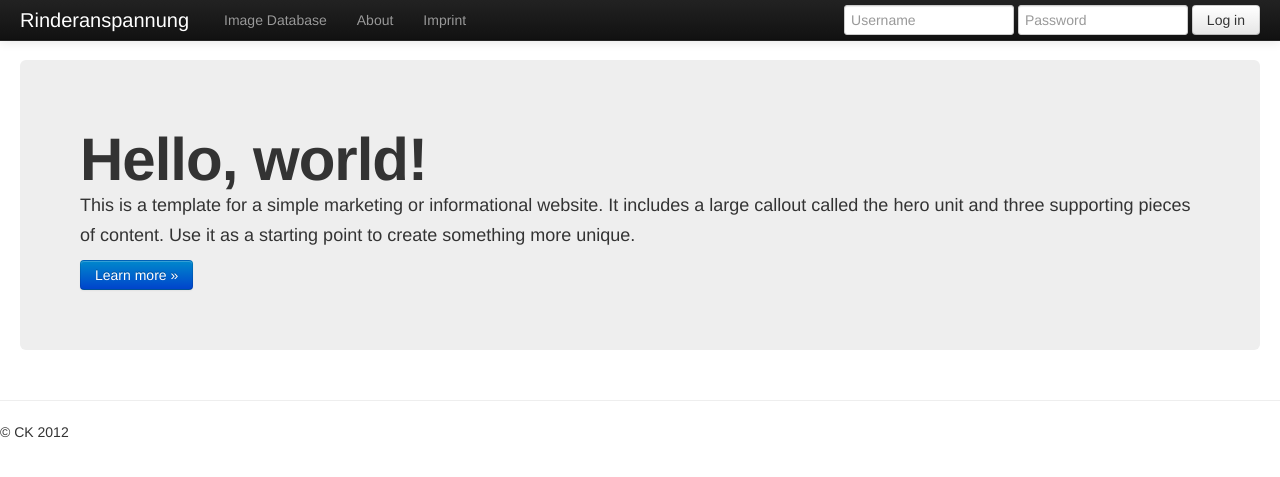
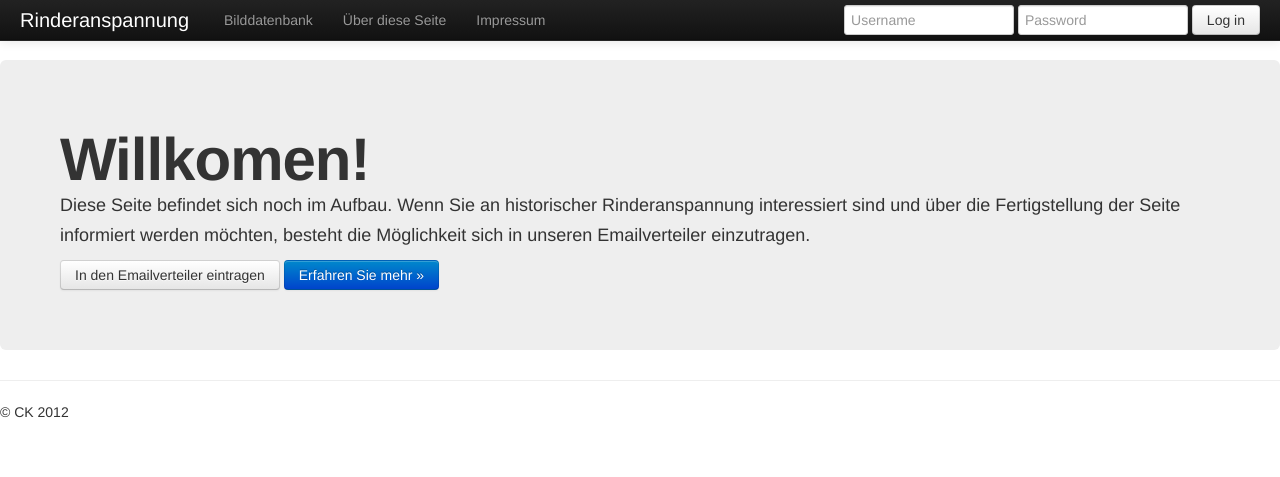
Before and after one commit to mschuetz/tamaraw, a Flask app: page / in a window 1280 px wide. Shown: the top 477 px of the page. Run offline with Flask 2, Linux system fonts and the light colour scheme; parts of the project's set-up code (start-up, migrations or seed data) failed here and were passed over; some libraries are stand-ins or nearby versions.

Commit message:
translated start page and added contact form fixed comment_dao.save

```diff
--- a/src/tamaraw/__init__.py
+++ b/src/tamaraw/__init__.py
@@ -289,6 +289,13 @@ def delete_image(store_key):
 def site(template, more=None):
     return render_template(template + '.html')
 
+@app.route('/public/subscribe', methods=['POST'])
+def subscribe():
+    comment_dao.save(request.form['name'], request.form['email'], 'subscribe', request.form['comment'])
+    flash(u'Vielen Dank %s, wir werden sie über die Fertigstellung der Seite per Email informieren.' % (request.form['name'],),
+          'alert-success')
+    return redirect(url_for('start'))
+
 @app.route('/logout', methods=['POST'])
 def logout():
     if 'username' in session:
--- a/src/tamaraw/dao.py
+++ b/src/tamaraw/dao.py
@@ -147,5 +147,5 @@ class CommentDao:
                                email=email,
                                store_key=store_key,
                                text=text,
-                               created_at=datetime.now(tz.gettz())),
-                               read=False)
+                               created_at=datetime.now(tz.gettz()),
+                               read=False))
--- a/src/tamaraw/templates/imprint.html
+++ b/src/tamaraw/templates/imprint.html
@@ -53,7 +53,7 @@ Baz Quux-Straße <br />
       werden die Urheberrechte Dritter beachtet. Insbesondere werden Inhalte Dritter als solche
       gekennzeichnet. Sollten Sie trotzdem auf eine Urheberrechtsverletzung aufmerksam werden, bitten wir um einen entsprechenden Hinweis.
       Bei Bekanntwerden von Rechtsverletzungen werden wir derartige Inhalte umgehend entfernen.</p>
-    <h3>Datenschutz</h3>
+    <h3><a name="privacy">Datenschutz</a></h3>
     <p>Die Nutzung unserer Webseite ist in der Regel ohne Angabe personenbezogener Daten möglich. Soweit auf unseren Seiten personenbezogene Daten (beispielsweise Name,
       Anschrift oder eMail-Adressen) erhoben werden, erfolgt dies, soweit möglich, stets auf freiwilliger Basis. Diese Daten werden ohne Ihre ausdrückliche Zustimmung nicht an Dritte weitergegeben.
     </p>
--- a/src/tamaraw/templates/layout.html
+++ b/src/tamaraw/templates/layout.html
@@ -35,13 +35,13 @@
 					<div class="nav-collapse">
 						<ul class="nav">
 							<li>
-								<a href="{{url_for('recent_images')}}"> Image Database </a>
+								<a href="{{url_for('recent_images')}}"> Bilddatenbank </a>
 							</li>
 							<li>
-								<a href="{{url_for('site', template='about')}}"> About </a>
+								<a href="{{url_for('site', template='about')}}"> Über diese Seite </a>
 							</li>
 							<li>
-								<a href="{{url_for('site', template='imprint')}}"> Imprint </a>
+								<a href="{{url_for('site', template='imprint')}}"> Impressum </a>
 							</li>
 						</ul>
 					</div>
--- a/src/tamaraw/templates/start.html
+++ b/src/tamaraw/templates/start.html
@@ -1,18 +1,43 @@
 {% extends "layout.html" %}
 {% block body %}
+<div id="subscribeDialog" class="modal hide fade">
+	<div class="modal-header">
+		<button type="button" class="close" data-dismiss="modal" aria-hidden="true">
+			&times;
+		</button>
+		<h3>In den Emailverteiler eintragen</h3>
+	</div>
+	<form action="{{url_for('subscribe')}}" method="post">
+		<div class="modal-body">
+			<p>
+				<input type="text" placeholder="Name" name="name"/>
+			</p>
+			<p>
+				<input type="email" placeholder="Email" name="email"/>
+			</p>
+			<p>
+				<input type="text" placeholder="Kommentar (optional)" name="comment"/>
+			</p>
+		</div>
+		<div class="modal-footer">
+			<button class="btn" type="submit">
+				Absenden
+			</button>
+			<small><a href="/imprint#privacy">Datenschutzerklärung</a></small>
+		</div>
+	</form>
+</div>
+</div>
+
 <div class="hero-unit">
-<div>
-  <h1>
-    Hello, world!
-  </h1>
-  <p>
-    This is a template for a simple marketing or informational website. It
-    includes a large callout called the hero unit and three supporting pieces
-    of content. Use it as a starting point to create something more unique.
-  </p>
+	<h1> Willkomen! </h1>
+	<p>
+		Diese Seite befindet sich noch im Aufbau. Wenn Sie an historischer Rinderanspannung interessiert sind
+		und über die Fertigstellung der Seite informiert werden möchten, besteht die Möglichkeit sich in
+		unseren Emailverteiler einzutragen.
+	</p>
+	<a class="btn" data-toggle="modal" href="#subscribeDialog">In den Emailverteiler eintragen</a>
+	<a class="btn btn-primary" href="/about"> Erfahren Sie mehr » </a>
 </div>
-<a class="btn btn-primary" href="/site/about">
-  Learn more »
-</a>
-</div>
+
 {% endblock %}
```
